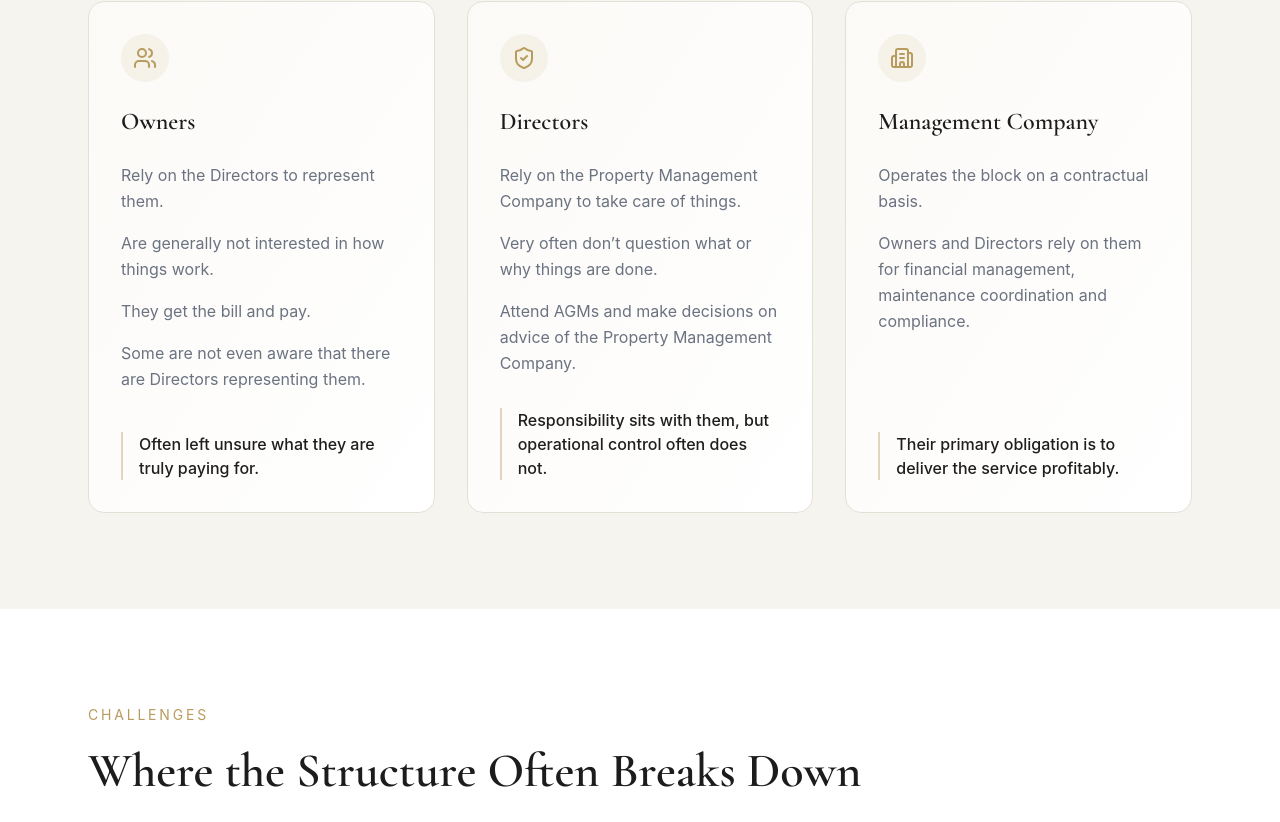
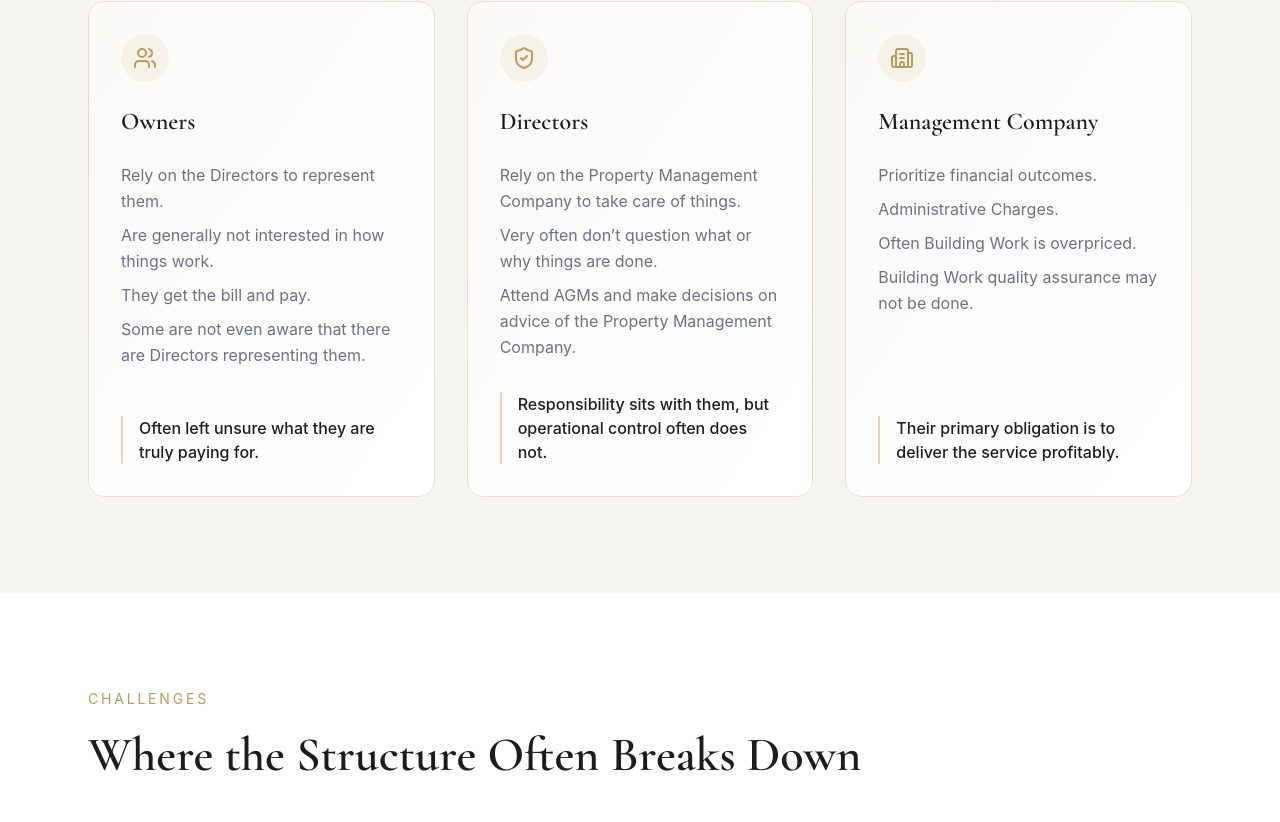
Before and after one commit to zdzakic/proppy, a Next.js app in the folder property-landing/: page / in a window 1280 px wide. Shown: the part 1073-1895 px from the top of the page. Built offline with nearby package versions, Linux system fonts and the light colour scheme.

Commit message:
tighter spacing in items under section overview, joe requstd

```diff
--- a/property-landing/components/sections/Overview.tsx
+++ b/property-landing/components/sections/Overview.tsx
@@ -87,8 +87,11 @@ export default function OverviewSection() {
             title="Management Company"
             emphasis="Their primary obligation is to deliver the service profitably."
             >
-            <p>Operates the block on a contractual basis.</p>
-            <p>Owners and Directors rely on them for financial management, maintenance coordination and compliance.</p>
+            <p>Prioritize financial outcomes.</p>
+            <p>Administrative Charges.</p>
+            <p>Often Building Work is overpriced.</p>
+            <p>Building Work quality assurance may not be done.</p>
+
             </OverviewCard>
 
         </div>
--- a/property-landing/components/ui/OverviewCard.tsx
+++ b/property-landing/components/ui/OverviewCard.tsx
@@ -46,7 +46,7 @@ export default function OverviewCard({
       </div>
 
       {/* Body */}
-      <div className="relative space-y-4 text-brand-muted leading-relaxed">
+      <div className="relative space-y-2 text-brand-muted leading-relaxed">
         {children}
       </div>
 
--- a/property-landing/constants/footer.tsx
+++ b/property-landing/constants/footer.tsx
@@ -28,7 +28,7 @@ export const companyInfo = {
 export const platformLinks = [
   { label: "Owner Login", href: "/login" },
   { label: "Register", href: "/register" }, // added
-  { label: "Features", href: "#features" },
+//   { label: "Features", href: "#features" },
 ];
 
 export const contactInfo = {
```
